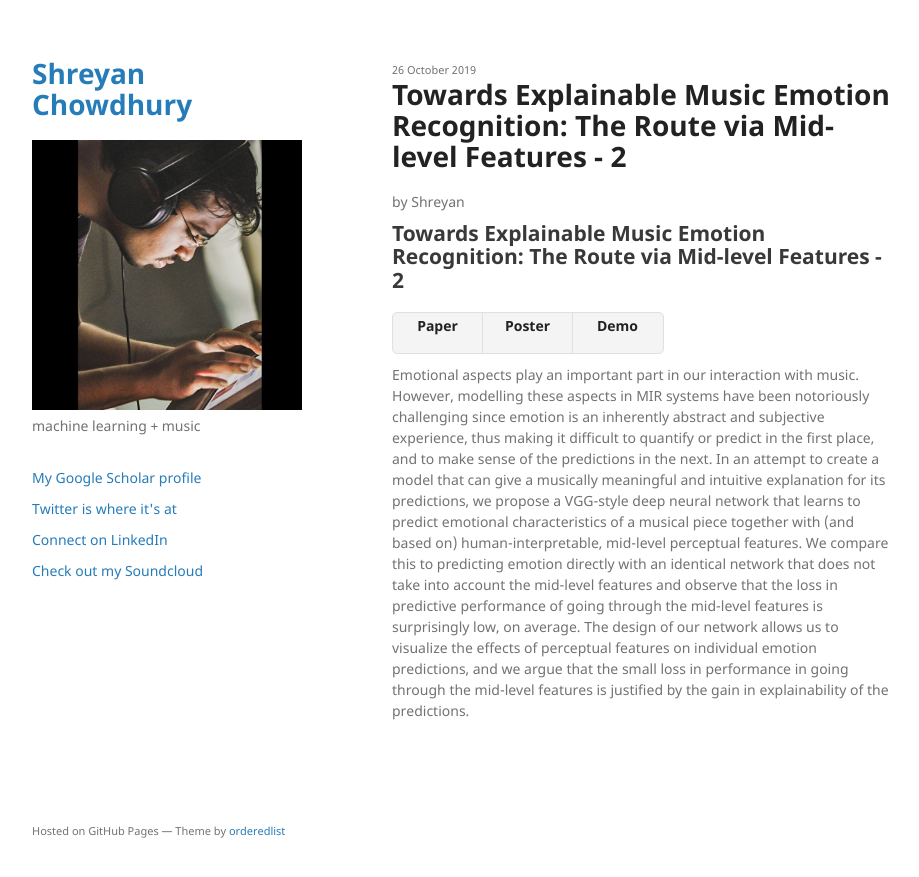
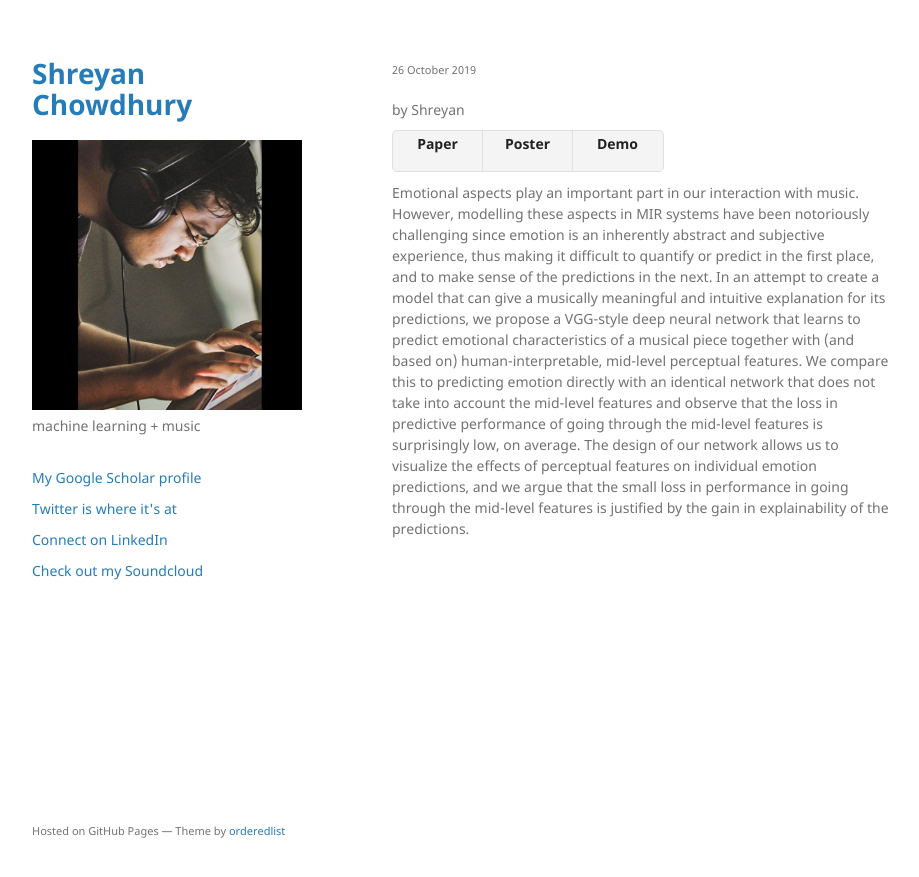
Before and after one commit to shreyanc/shreyanc.github.io, a Jekyll site: the page built from posts/test.md, in a window 1280 px wide. Shown: the top 877 px of the page, without its empty margins (178-1097 px from the left). Built offline with Jekyll 4.4.1, drawn with Linux system fonts in a browser that asks for light colours; our own code applies the rules of GitHub Pages for plain Markdown files.

Commit message:
Update test.md

```diff
--- a/posts/test.md
+++ b/posts/test.md
@@ -4,7 +4,6 @@
 author: Shreyan
 date: 26 Oct 2019
 ---
-## Towards Explainable Music Emotion Recognition: The Route via Mid-level Features - 2
 
 <ul class="downloads">
   <li><a href="https://arxiv.org/abs/1907.03572"><strong>Paper</strong></a></li>
```
